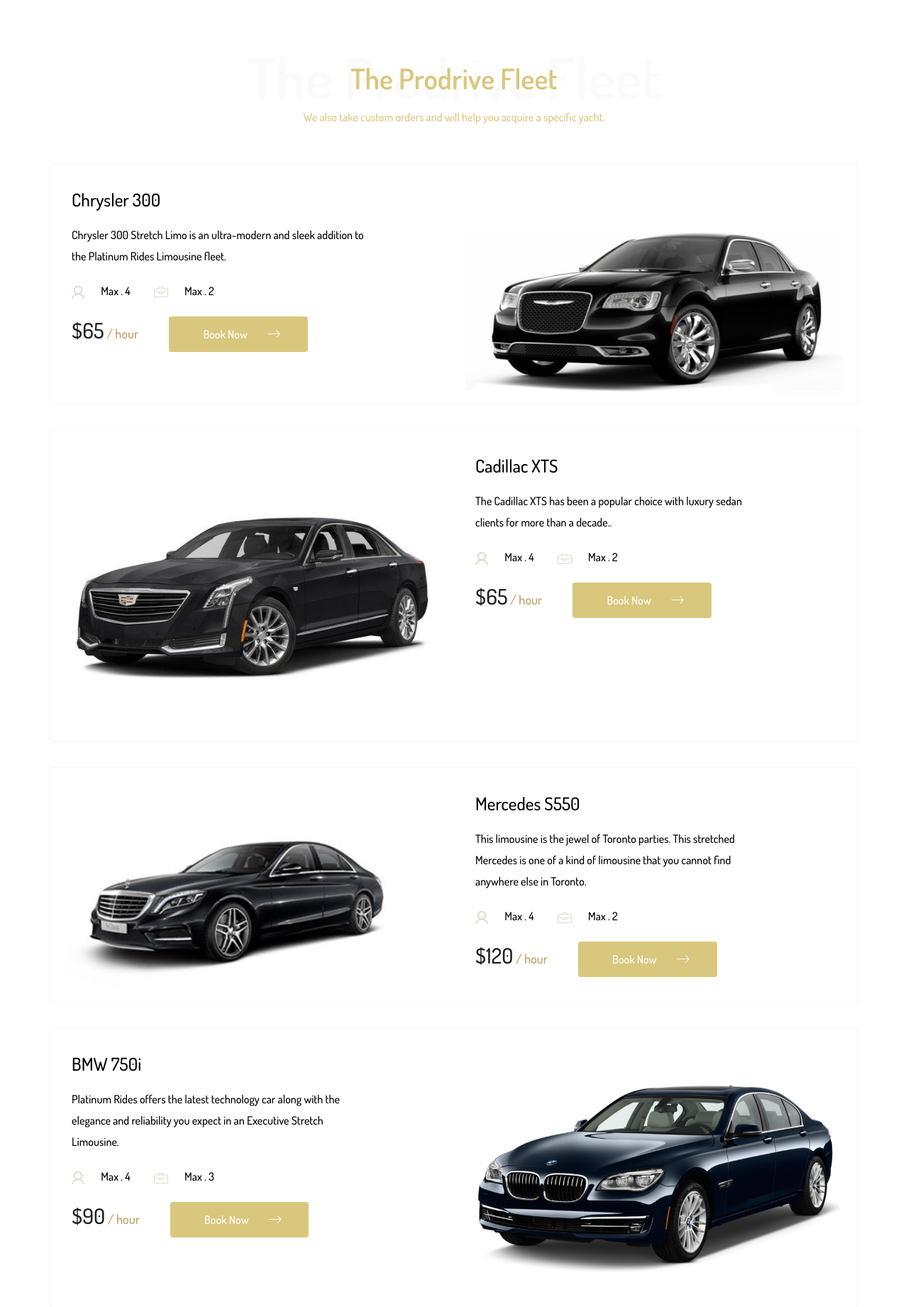
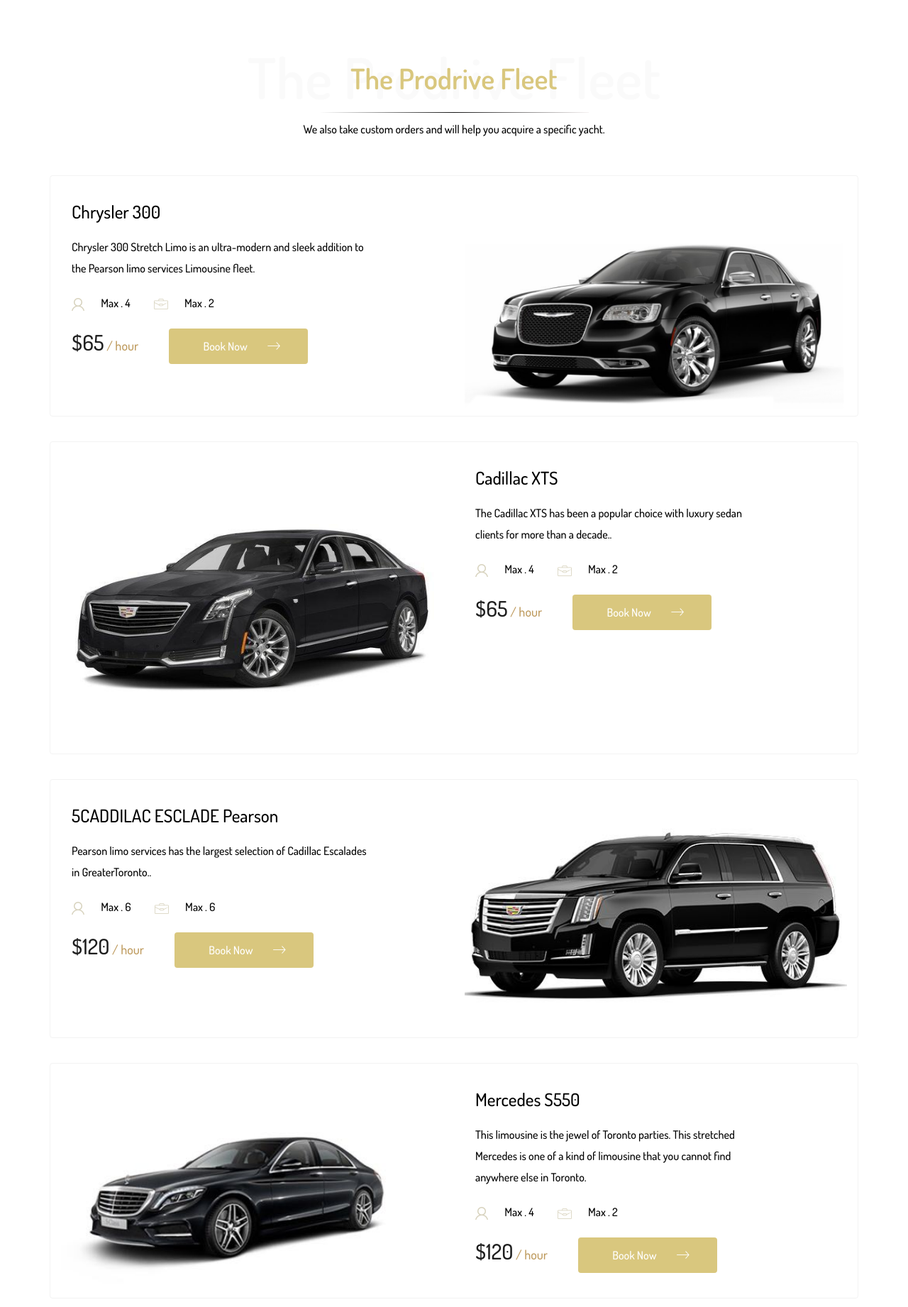
Before and after one commit to yasirshakil/pearsonlimoservices, a PHP site: page /our-fleet.php in a window 1280 px wide. Shown: the part 187-2029 px from the top of the page at 71% size. Run offline with PHP 8.4, Linux system fonts and the light colour scheme; some web fonts are replaced.

Commit message:
Service pages are done contact page done our-fleet done

```diff
--- a/Corporate-Limo-Services.php
+++ b/Corporate-Limo-Services.php
@@ -71,8 +71,8 @@ include ('./header.php');
                             pick-up and drop-off at the airport.</p>
                     </div>
                     <div class="col-lg-12 col-md-12 col-sm-12 col-12 text-center mt-5">
-                        <a href="">Our Fleet</a>
-                        <a href="">Book Now</a>
+                        <a class="booking-btn" href="">Our Fleet</a>
+                        <a class="booking-btn" href="">Book Now</a>
                     </div>
                 </div>
             </div>
--- a/Funeral-Limousine-Services.php
+++ b/Funeral-Limousine-Services.php
@@ -3,7 +3,7 @@ include ('./header.php');
 ?>		<!-- End Header -->
     <div class="container-fluid">
             <div class="container">
-                <div class="row">
+                <div class="row mb-5">
                     <div class="col-lg-12 col-md-12 col-sm-12 col-12 text-center">
                         <h1 class="Services-Heading p-5">Non-Emergency Medical Limo Transfer</h1>
                     </div>
@@ -43,8 +43,8 @@ include ('./header.php');
                         </p>
                     </div>
                     <div class="col-lg-12 col-md-12 col-sm-12 col-12 text-center">
-                        <a href="">Our Fleet</a>
-                        <a href="">Book Now</a>
+                    <a class="booking-btn" href="">Our Fleet</a>
+                        <a class="booking-btn" href="">Book Now</a>
                     </div>
                 </div>
             </div>
--- a/Special-Occasions.php
+++ b/Special-Occasions.php
@@ -41,13 +41,13 @@ include ('./header.php');
                         <h4 class="Services-Details">
                             Night parties:
                         </h4>
-                        <p>
+                        <p class="mb-5">
                             Work hard and party even harder! Platinum Limo Service is at your disposal to take you
                             around all the happening parties in Toronto. We got your back, you just relax. Share your
                             evening plans and your limo would be there. Book Now
                         </p>
-                        <a href="">Our Fleet</a>
-                        <a href="">Book Now</a>
+                        <a class="booking-btn" href="">Our Fleet</a>
+                        <a class="booking-btn" href="">Book Now</a>
                     </div>
                 </div>
             </div>
--- a/Wedding-Limo-Services.php
+++ b/Wedding-Limo-Services.php
@@ -57,8 +57,8 @@ include ('./header.php');
                         </p>
                     </div>
                     <div class="col-lg-12 col-md-12 col-sm-12 col-12 text-center mt-5">
-                        <a href="">Our Fleet</a>
-                        <a href="">Book Now</a>
+                    <a class="booking-btn" href="">Our Fleet</a>
+                        <a class="booking-btn" href="">Book Now</a>
                     </div>
                 </div>
             </div>
--- a/css/shortcodes.css
+++ b/css/shortcodes.css
@@ -75,6 +75,12 @@
 .services-area {
 	padding: 97px 0 79px;
 }
+
+.Boking-btn{
+	height: 100px;
+	width: 100px;
+	background-color: red !important;
+  }
 .services-item {
 	margin-bottom: 30px;
 	overflow: hidden;
--- a/css/style.css
+++ b/css/style.css
@@ -1004,6 +1004,17 @@ button:focus {
   display: inline-block;
   vertical-align: middle;
 }
+.booking-btn {
+  font-family: Dosis;
+  font-weight: 500;
+  font-size: 16px;
+  color: black;
+  background: #d9c77e;
+  display: inline-block;
+  border: 2px solid #d9c77e;
+  border-radius: 3px;
+  padding: 11px 34px 9px 42px;
+}
 .header-03 .box-right .login {
   margin-right: 6px;
   border: 0;
@@ -2799,10 +2810,16 @@ ul.social-ft li:last-child {
 
 .Services-Heading{
   color: #d9c77e;
+
 }
 
 .Services-Details{
   font-weight: 700;
+}
+
+.Boking-btn{
+
+  background-color: red !important;
 }
 
 @media only screen and (min-device-width: 280px) and (max-device-width: 1024px) {
--- a/header.php
+++ b/header.php
@@ -40,7 +40,7 @@
 							<li><i class="fa fa-mobile mr-2"></i><a class="Contact-us" href="tel:+14373707407">+1 (437) 370-7407</a></li>
 							<li>
 								<i class="fa fa-envelope mr-2"></i>
-								<a class="Contact-us" href="https://platinumrides.ca">info@pearsonlimoservices.ca</a>
+								<a class="Contact-us" href="mailto:info@pearsonlimoservices.ca">info@pearsonlimoservices.ca</a>
 							</li>
 						</ul>
 					</div>
--- a/our-fleet.php
+++ b/our-fleet.php
@@ -13,7 +13,12 @@
 						<div class="template-title center">
 							<h1>The Prodrive Fleet</h1>
 							<span>The Prodrive Fleet</span>
-							<p>We also take custom orders and will help you acquire a specific yacht.</p>
+							<div class="row">
+								<div class="co-lg-12 col-md-12 col-sm-12 col-12 mb-2 mt-2">
+									<div class="Borders m-auto co-lg-4 col-md-4 col-sm-6 col-6"></div>
+								</div>
+							</div>
+							<p style="color:#000;">We also take custom orders and will help you acquire a specific yacht.</p>
 						</div>
 					</div>
 				</div>
@@ -31,8 +36,7 @@
 									</div> -->
 								</div>
 								<div class="content">
-									<p>Chrysler 300 Stretch Limo is an ultra-modern and sleek addition to the Platinum
-										Rides Limousine fleet.</p>
+									<p>Chrysler 300 Stretch Limo is an ultra-modern and sleek addition to the Pearson limo services  Limousine fleet.</p>
 									<ul>
 										<li><img src="images/booking/people.png" alt=""> Max . 4</li>
 										<li><img src="images/booking/vali.png" alt=""> Max . 2</li>
@@ -71,6 +75,36 @@
 								<div class="bottom">
 									<div class="price">
 										<span>$65</span> / hour
+									</div>
+									<div class="btn-select">
+										<a href="#" title="">Book Now</span></a>
+									</div>
+								</div>
+							</div>
+							<div class="clearfix"></div>
+						</div>
+						<div class="select-car ver1">
+							<div class="image-car one-half">
+
+								<img height="200px" width="100%" src="images/cars/CADILLAC-ESCALADE2.jpg" alt="">
+							</div>
+							<div class="box-text one-half">
+								<div class="top">
+									<h3>5CADDILAC ESCLADE Pearson</h3>
+									<!-- <div class="name-car">
+										Mercedes-Benz E-Class, BMW 5 Series, Cadillac XTS, or similar
+									</div> -->
+								</div>
+								<div class="content">
+									<p>Pearson limo services  has the largest selection of Cadillac Escalades in GreaterToronto..</p>
+									<ul>
+										<li><img src="images/booking/people.png" alt=""> Max . 6</li>
+										<li><img src="images/booking/vali.png" alt=""> Max . 6</li>
+									</ul>
+								</div>
+								<div class="bottom">
+									<div class="price">
+										<span>$120</span> / hour
 									</div>
 									<div class="btn-select">
 										<a href="#" title="">Book Now</span></a>
@@ -120,6 +154,7 @@
 				<div class="row">
 					<div class="col-md-12">
 						<div class="select-car ver1">
+						<div class="select-car ver1">
 							<div class="image-car one-half">
 								<img height="200px" width="100%" src="images/cars/bmw-7-series-750i.png" alt="">
 							</div>
@@ -131,7 +166,7 @@
 									</div> -->
 								</div>
 								<div class="content">
-									<p>Platinum Rides offers the latest technology car along with the elegance and
+									<p>Pearson limo services  offers the latest technology car along with the elegance and
 										reliability you expect in an Executive Stretch Limousine. </p>
 									<ul>
 										<li><img src="images/booking/people.png" alt=""> Max . 4</li>
@@ -161,7 +196,7 @@
 									</div> -->
 								</div>
 								<div class="content">
-									<p>Platinum Rides offers the latest technology car along with the elegance and
+									<p>Pearson limo services  offers the latest technology car along with the elegance and
 										reliability you expect in an Executive Stretch Limousine.</p>
 									<ul>
 										<li><img src="images/booking/people.png" alt=""> Max . 2</li>
@@ -211,26 +246,27 @@
 						</div>
 						<div class="select-car s1 ver1">
 							<div class="image-car one-half">
-								<img height="200px" width="100%" src="images/cars/CADILLAC-ESCALADE2.jpg" alt="">
+							<img height="200px" width="100%" src="images/cars/55-passenger-bus-rental-irvine.jpg"
+									alt="">
 							</div>
 							<div class="box-text one-half">
 								<div class="top">
-									<h3>CADDILAC ESCLADE PLATINUM</h3>
+									<h3>Limo Bus</h3>
 									<!-- <div class="name-car">
 										Mercedes-Benz E-Class, BMW 5 Series, Cadillac XTS, or similar
 									</div> -->
 								</div>
 								<div class="content">
-									<p>Platinum Rides has the largest selection of Cadillac Escalades in Greater
-										Toronto..</p>
+								<p>Pearson limo services  offers the latest technology car along with the elegance and
+										reliability you expect in an Executive Stretch Limousine.</p>
 									<ul>
-										<li><img src="images/booking/people.png" alt=""> Max . 6</li>
-										<li><img src="images/booking/vali.png" alt=""> Max . 6</li>
+										<li><img src="images/booking/people.png" alt=""> Max . 55</li>
+										<li><img src="images/booking/vali.png" alt=""> Max . 55</li>
 									</ul>
 								</div>
 								<div class="bottom">
 									<div class="price">
-										<span>$120</span> / hour
+										<span>$275</span> / hour
 									</div>
 									<div class="btn-select">
 										<a href="#" title="">Book Now</span></a>
@@ -261,7 +297,7 @@
 									</div> -->
 								</div>
 								<div class="content">
-									<p>Platinum Rides offers the latest technology car along with the elegance and
+									<p>Pearson limo services  offers the latest technology car along with the elegance and
 										reliability you expect in an Executive Stretch Limousine.</p>
 									<ul>
 										<li><img src="images/booking/people.png" alt=""> Max . 8</li>
@@ -292,7 +328,7 @@
 									</div> -->
 								</div>
 								<div class="content">
-									<p>Platinum Rides offers the latest technology car along with the elegance and
+									<p>Pearson limo services  offers the latest technology car along with the elegance and
 										reliability you expect in an Executive Stretch Limousine.</p>
 									<ul>
 										<li><img src="images/booking/people.png" alt=""> Max . 14</li>
@@ -322,7 +358,7 @@
 									</div> -->
 								</div>
 								<div class="content">
-									<p>Platinum Rides offers the latest technology car along with the elegance and
+									<p>Pearson limo services  offers the latest technology car along with the elegance and
 										reliability you expect in an Executive Stretch Limousine.
 									</p>
 									<ul>
@@ -353,7 +389,7 @@
 									</div>
 								</div>
 								<div class="content">
-									<p>Platinum Rides offers the latest technology car along with the elegance and
+									<p>Pearson limo services offers the latest technology car along with the elegance and
 										reliability you expect in an Executive Stretch Limousine.</p>
 									<ul>
 										<li><img src="images/booking/people.png" alt=""> Max . 24</li>
@@ -392,7 +428,7 @@
 									</div> -->
 								</div>
 								<div class="content">
-									<p>Platinum Rides offers the latest technology car along with the elegance and
+									<p>Pearson limo services offers the latest technology car along with the elegance and
 										reliability you expect in an Executive Stretch Limousine.</p>
 									<ul>
 										<li><img src="images/booking/people.png" alt=""> Max . 36</li>
@@ -423,42 +459,11 @@
 									</div> -->
 								</div>
 								<div class="content">
-									<p>Platinum Rides offers the latest technology car along with the elegance and
+									<p>Pearson limo services offers the latest technology car along with the elegance and
 										reliability you expect in an Executive Stretch Limousine.</p>
 									<ul>
 										<li><img src="images/booking/people.png" alt=""> Max . 50</li>
 										<li><img src="images/booking/vali.png" alt=""> Max . 50</li>
-									</ul>
-								</div>
-								<div class="bottom">
-									<div class="price">
-										<span>$275</span> / hour
-									</div>
-									<div class="btn-select">
-										<a href="#" title="">Book Now</span></a>
-									</div>
-								</div>
-							</div>
-							<div class="clearfix"></div>
-						</div>
-						<div class="select-car ver1">
-							<div class="image-car one-half">
-								<img height="200px" width="100%" src="images/cars/55-passenger-bus-rental-irvine.jpg"
-									alt="">
-							</div>
-							<div class="box-text one-half">
-								<div class="top">
-									<h3>55 PASSENGER LIMO BUS</h3>
-									<!-- <div class="name-car">
-										Mercedes-Benz E-Class, BMW 5 Series, Cadillac XTS, or similar
-									</div> -->
-								</div>
-								<div class="content">
-									<p>Platinum Rides offers the latest technology car along with the elegance and
-										reliability you expect in an Executive Stretch Limousine.</p>
-									<ul>
-										<li><img src="images/booking/people.png" alt=""> Max . 55</li>
-										<li><img src="images/booking/vali.png" alt=""> Max . 55</li>
 									</ul>
 								</div>
 								<div class="bottom">
@@ -488,7 +493,12 @@
 						<div class="template-title center">
 							<h1>Why Choose Us</h1>
 							<span>Why Choose Us</span>
-							<p class="sub-title">Explore our first class limousine & car rental services</p>
+							<div class="row">
+								<div class="co-lg-12 col-md-12 col-sm-12 col-12 mb-2 mt-2">
+									<div class="Borders m-auto co-lg-4 col-md-4 col-sm-6 col-6"></div>
+								</div>
+							</div>
+							<p style="color:#000;" class="sub-title">Explore our first class limousine & car rental services</p>
 						</div>
 					</div>
 				</div>
--- a/services.php
+++ b/services.php
@@ -10,6 +10,9 @@ include ('./header.php');
 						<div class="template-title center">
 							<h1>Our Services</h1>
 							<span>Our Services</span>
+							<div class="co-lg-12 col-md-12 col-sm-12 col-12 mb-2 mt-2">
+								<div class="Borders m-auto co-lg-3 col-md-3 col-sm-6 col-6"></div>
+							</div>
 							<p class="subtitle">
 								Our aim is to fill a gap in niche market of Trade
 							</p>
```
Also changed, not shown: Airport-limo-transfer.php (+5 -5 lines), Customize-Limousine.php (+4 -4 lines), Medical-Limo-Transfer.php (+4 -3 lines), Out-of-Town-Limo-Services.php (+4 -4 lines), contact.php (+13 -4 lines).
